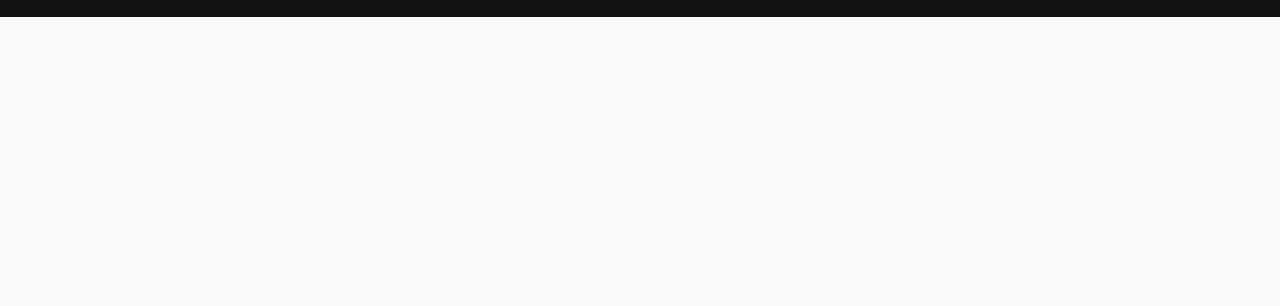
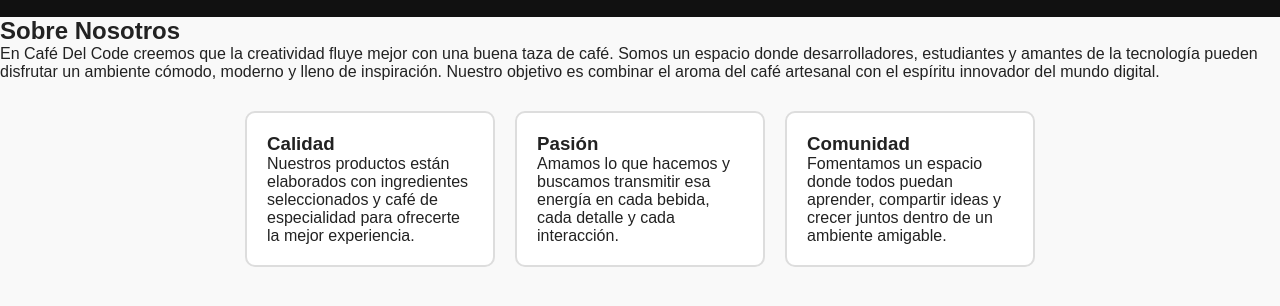
Before and after one commit to DanielMartinBuitrago/cafe-del-code, a plain HTML site: page index.html in a window 1280 px wide. Shown: the part 132-438 px from the top of the page. Drawn offline with Linux system fonts and the light colour scheme; files that its build step writes are made by us from their sources.

Commit message:
Nuevo: secci ́on sobre nosotros con valores

```diff
--- a/css/styles.css
+++ b/css/styles.css
@@ -33,3 +33,37 @@ nav a {
 nav a:hover {
   text-decoration: underline;
 }
+
+
+#about {
+  padding: 40px;
+  text-align: center;
+  background-color: #222;
+  color: #fff;
+}
+
+
+.valores {
+  display: flex;
+  justify-content: center;
+  gap: 20px;
+  margin-top: 30px;
+  flex-wrap: wrap;
+}
+
+
+.valor-item {
+  background-color: #fff;
+  color: #222;
+  padding: 20px;
+  width: 250px;
+  border: 2px solid #ddd;
+  border-radius: 10px;
+  transition: transform 0.2s ease, box-shadow 0.2s ease;
+}
+
+
+.valor-item:hover {
+  transform: translateY(-5px);
+  box-shadow: 0 4px 12px rgba(0,0,0,0.2);
+}
--- a/index.html
+++ b/index.html
@@ -18,5 +18,30 @@
             </ul>
         </nav>
     </header>
+
+    <h2>Sobre Nosotros</h2>
+<p>
+    En Café Del Code creemos que la creatividad fluye mejor con una buena taza de café.
+    Somos un espacio donde desarrolladores, estudiantes y amantes de la tecnología pueden
+    disfrutar un ambiente cómodo, moderno y lleno de inspiración. Nuestro objetivo es
+    combinar el aroma del café artesanal con el espíritu innovador del mundo digital.
+</p>
+
+<div class="valores">
+    <div class="valor-item">
+        <h3>Calidad</h3>
+        <p>Nuestros productos están elaborados con ingredientes seleccionados y café de especialidad para ofrecerte la mejor experiencia.</p>
+    </div>
+
+    <div class="valor-item">
+        <h3>Pasión</h3>
+        <p>Ama­mos lo que hacemos y buscamos transmitir esa energía en cada bebida, cada detalle y cada interacción.</p>
+    </div>
+
+    <div class="valor-item">
+        <h3>Comunidad</h3>
+        <p>Fomentamos un espacio donde todos puedan aprender, compartir ideas y crecer juntos dentro de un ambiente amigable.</p>
+    </div>
+</div>
 </body>
 </html>
```
